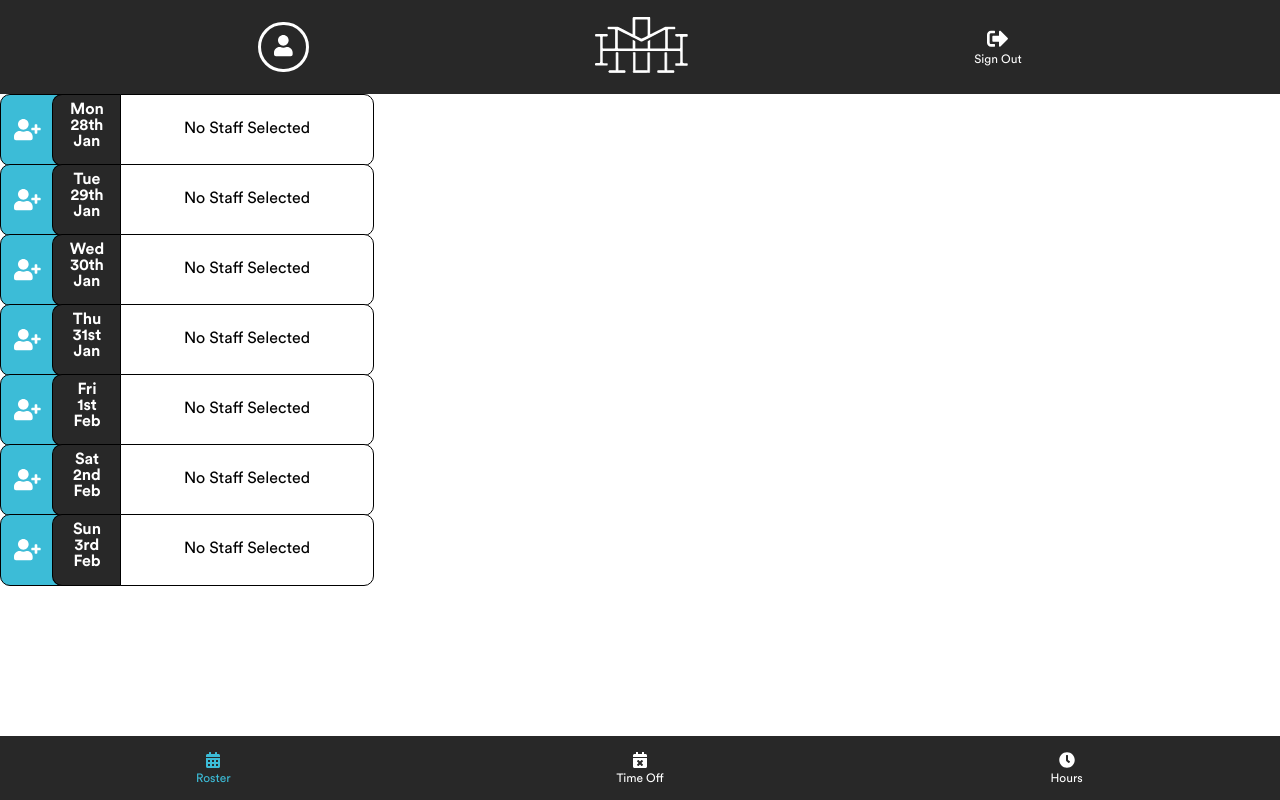
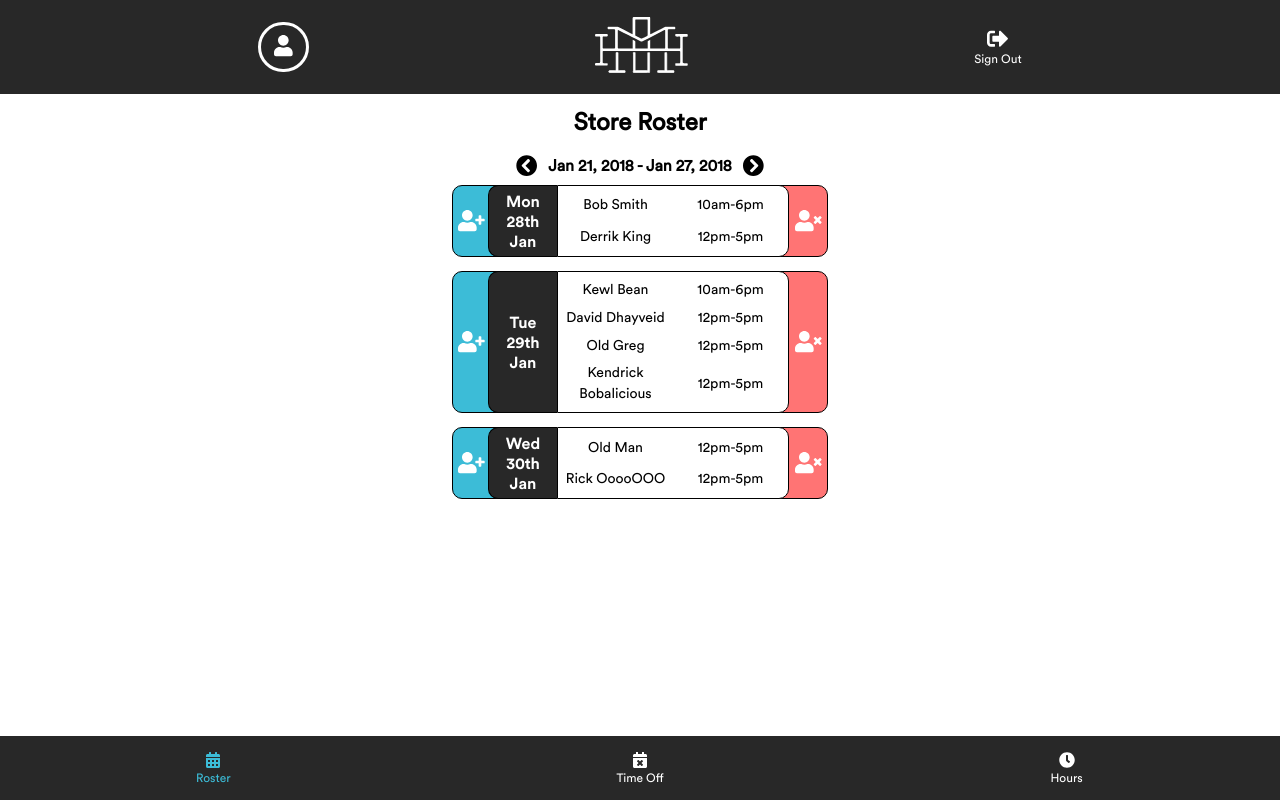
Before and after one commit to HoMieDevs/Homie-portal-frontend, a React (Create React App) app: page /roster in a window 1280 px wide. Built offline with nearby package versions, Linux system fonts and the light colour scheme.

Commit message:
styled roster page with dummy data in the state

```diff
--- a/src/App.js
+++ b/src/App.js
@@ -5,14 +5,14 @@ import Home from './Home'
 import Roster from './Roster'
 import { BrowserRouter, Route } from 'react-router-dom';
 import { library } from '@fortawesome/fontawesome-svg-core'
-import { faUser, faSignOutAlt, faCalendarAlt, faCalendarTimes,  faClock, faSync, faChevronUp, faUserPlus} from '@fortawesome/free-solid-svg-icons'
+import { faUser, faUserTimes, faSignOutAlt, faCalendarAlt, faCalendarTimes,  faClock, faSync, faChevronUp, faUserPlus, faChevronCircleRight, faChevronCircleLeft} from '@fortawesome/free-solid-svg-icons'
 import RosterAdmin from './RosterAdmin';
 import ReactSelect from './ReactSelect';
 import TimeOff from './TimeOff';
 import MyInfo from './MyInfo';
 import ReportHours from './ReportHours';
 
-library.add(faUser, faSignOutAlt, faCalendarAlt, faCalendarTimes, faClock, faSync, faChevronUp, faUserPlus );
+library.add(faUser, faUserTimes, faSignOutAlt, faCalendarAlt, faCalendarTimes, faClock, faSync, faChevronUp, faUserPlus, faChevronCircleRight, faChevronCircleLeft );
 
 class App extends Component {
   render() {
--- a/src/RosterAdmin.js
+++ b/src/RosterAdmin.js
@@ -6,13 +6,150 @@ import { FontAwesomeIcon } from '@fortawesome/react-fontawesome'
 axios.defaults.withCredentials = true;
 
 export default class RosterAdmin extends Component {
+  state={
+  week: [
+    {
+    dayID: 1,
+    date: "Mon 28th Jan",
+    location: "In Store",
+    staff: [
+      {
+        id: 1,
+        firstName: "Bob",
+        lastName: "Smith",
+        startTime: "10am",
+        endTime: "6pm"
+      },
+      {
+        id: 2,
+        firstName: "Derrik",
+        lastName: "King",
+        startTime: "12pm",
+        endTime: "5pm"
+      }
+    ]
+    },
+    {
+    dayID: 2,
+    date: "Tue 29th Jan",
+    location: "In Store",
+    staff: [
+      {
+        id: 3,
+        firstName: "Kewl",
+        lastName: "Bean",
+        startTime: "10am",
+        endTime: "6pm"
+      },
+      {
+        id: 4,
+        firstName: "David",
+        lastName: "Dhayveid",
+        startTime: "12pm",
+        endTime: "5pm"
+      },
+      {
+        id: 5,
+        firstName: "Old",
+        lastName: "Greg",
+        startTime: "12pm",
+        endTime: "5pm"
+      },
+      {
+        id: 5,
+        firstName: "Kendrick",
+        lastName: "Bobalicious",
+        startTime: "12pm",
+        endTime: "5pm"
+      }
+    ]
+    },
+    {
+    dayID: 3,
+    date: "Wed 30th Jan",
+    location: "In Store",
+    staff: [
+      {
+      id: 5,
+      firstName: "Old",
+      lastName: "Man",
+      startTime: "12pm",
+      endTime: "5pm"
+    },
+    {
+      id: 5,
+      firstName: "Rick",
+      lastName: "OoooOOO",
+      startTime: "12pm",
+      endTime: "5pm"
+    }
+    ]
+    },
+    // {
+    // dayID: 4,
+    // date: "Thu 31st Jan",
+    // location: "In Store",
+    // staff: [
+    // ]
+    // },
+    // {
+    // dayID: 5,
+    // date: "Fri 1st Feb",
+    // location: "In Store",
+    // staff: [
+    // ]
+    // },
+    // {
+    // dayID: 6,
+    // date: "Sat 2nd Feb",
+    // location: "In Store",
+    // staff: [
+    // ]
+    // },
+    // {
+    // dayID: 7,
+    // date: "Sun 3rd Feb",
+    // location: "In Store",
+    // staff: [
+    // ]
+    // },
+  ]
+  }
+
+  staffLength = () => {
+
+  }
 
   render() {
+    const roster = this.state
+    // console.log(roster.staff.length)
     return (
       <Fragment>
         <Navigation/>
+        <h2 className="storeHeading">Store Roster</h2>
+        {/* <h3>Office Roster</h3> */}
+        <div className="weekDateContainer">
+          <FontAwesomeIcon
+            className="chevronCircleLeft"
+            icon="chevron-circle-left"
+            size="lg"
+          />
+          <h4 className="weekDate">Jan 21, 2018 - Jan 27, 2018</h4>
+          <FontAwesomeIcon
+            className="chevronCircleRight"
+            icon="chevron-circle-right"
+            size="lg"
+          />
+        </div>
+
+
+{/* >>>>>>>>>>>>>>>>>>>> added staff >>>>>>>>>>> */}
+
           <div className="weekRoster">
-            <div className="dayContainer">
+
+              {roster.week.map(day => {
+                return day.staff.length === 0 ?
+                  <div className="emptyDayContainer">
                     <div className="addStaffBtn">
                       <FontAwesomeIcon
                         className="addUserIcon"
@@ -22,23 +159,16 @@ export default class RosterAdmin extends Component {
                       />
                     </div>
                     <div className="dateContainer">
-                <p className="rostDayName">
-                  Mon
-                </p>
-                <p className="rostDayNum">
-                  28th
-                </p>
-                <p className="rostMonth">
-                  Jan
-                </p>
+                      <p className="rostDayName">{day.date}</p>
                     </div>
-              <div className="staffContainer">
+                    <div className="emptyStaffContainer">
                       <p>
                         No Staff Selected
                       </p>
                     </div>
                   </div>
-            <div className="dayContainer">
+                :
+                  <div key={day.dayID} className="staffedDayContainer">
                   <div className="addStaffBtn">
                     <FontAwesomeIcon
                       className="addUserIcon"
@@ -48,153 +178,32 @@ export default class RosterAdmin extends Component {
                     />
                   </div>
                     <div className="dateContainer">
-                <p className="rostDayName">
-                  Tue
-                </p>
-                <p className="rostDayNum">
-                  29th
-                </p>
-                <p className="rostMonth">
-                  Jan
-                </p>
+                      <p className="rostDayName">{day.date}</p>
                     </div>
                     <div className="staffContainer">
-                <p>
-                  No Staff Selected
-                </p>
+                    {day.staff.map(s => {
+                      return (
+                        <Fragment>
+                          <p>{s.firstName} {s.lastName}</p>
+                          <p>{s.startTime}-{s.endTime}</p>
+                        </Fragment>
+                      )
+                    })}
                     </div>
-            </div>
-            <div className="dayContainer">
-              <div className="addStaffBtn">
+                  <div className="removeBtn">
                     <FontAwesomeIcon
-                  className="addUserIcon"
-                  icon="user-plus"
+                      className="removeUserIcon"
+                      icon="user-times"
                       color="#fff"
                       size="lg"
                     />
                   </div>
-              <div className="dateContainer">
-                <p className="rostDayName">
-                  Wed
-                </p>
-                <p className="rostDayNum">
-                  30th
-                </p>
-                <p className="rostMonth">
-                  Jan
-                </p>
                   </div>
-              <div className="staffContainer">
-                <p>
-                  No Staff Selected
-                </p>
+
+              })}
+
             </div>
-            </div>
-            <div className="dayContainer">
-              <div className="addStaffBtn">
-                <FontAwesomeIcon
-                  className="addUserIcon"
-                  icon="user-plus"
-                  color="#fff"
-                  size="lg"
-                />
-              </div>
-              <div className="dateContainer">
-                <p className="rostDayName">
-                  Thu
-                </p>
-                <p className="rostDayNum">
-                  31st
-                </p>
-                <p className="rostMonth">
-                  Jan
-                </p>
-              </div>
-              <div className="staffContainer">
-                <p>
-                  No Staff Selected
-                </p>
-              </div>
-            </div>
-            <div className="dayContainer">
-              <div className="addStaffBtn">
-                <FontAwesomeIcon
-                  className="addUserIcon"
-                  icon="user-plus"
-                  color="#fff"
-                  size="lg"
-                />
-              </div>
-              <div className="dateContainer">
-                <p className="rostDayName">
-                  Fri
-                </p>
-                <p className="rostDayNum">
-                  1st
-                </p>
-                <p className="rostMonth">
-                  Feb
-                </p>
-              </div>
-              <div className="staffContainer">
-                <p>
-                  No Staff Selected
-                </p>
-              </div>
-            </div>
-            <div className="dayContainer">
-              <div className="addStaffBtn">
-                <FontAwesomeIcon
-                  className="addUserIcon"
-                  icon="user-plus"
-                  color="#fff"
-                  size="lg"
-                />
-              </div>
-              <div className="dateContainer">
-                <p className="rostDayName">
-                  Sat
-                </p>
-                <p className="rostDayNum">
-                  2nd
-                </p>
-                <p className="rostMonth">
-                  Feb
-                </p>
-              </div>
-              <div className="staffContainer">
-                <p>
-                  No Staff Selected
-                </p>
-              </div>
-            </div>
-            <div className="dayContainer">
-              <div className="addStaffBtn">
-                <FontAwesomeIcon
-                  className="addUserIcon"
-                  icon="user-plus"
-                  color="#fff"
-                  size="lg"
-                />
-              </div>
-              <div className="dateContainer">
-                <p className="rostDayName">
-                  Sun
-                </p>
-                <p className="rostDayNum">
-                  3rd
-                </p>
-                <p className="rostMonth">
-                  Feb
-                </p>
-              </div>
-              <div className="staffContainer">
-                <p>
-                  No Staff Selected
-                </p>
-              </div>
-            </div>
-          </div>
+
       </Fragment>
     )
   }
--- a/src/css/RosterAdmin.css
+++ b/src/css/RosterAdmin.css
@@ -14,99 +14,183 @@
   font-style: normal;
 }
 
-.selectBox {
-  display: grid;
-  grid-template-columns: 2em auto 2em;
+.storeHeading {
+  padding-top:0.5em;
+  padding-bottom:0.8em;
 }
 
-.rosterSelect {
-  justify-self: center;
+.weekDateContainer {
+  width: 100%;
+  display: grid;
+  justify-content: center;
+  grid-template-columns:  repeat(3,auto);
+  margin-bottom: 0.5em;
+}
+
+.chevronCircleLeft {
+  grid-column-start: 1;
+  grid-column-end: 2;
+  padding-right: .5em;
+}
+.weekDate {
   grid-column-start: 2;
   grid-column-end: 3;
-  width: 200px;
-  font-family: 'Circular';
-  font-size: 18px;
+}
+.chevronCircleRight {
+  grid-column-start: 3;
+  grid-column-end: 4;
+  padding-left: .5em;
 }
 
-.dayContainer {
-  width: 22.75em;
-  height: 4.375em;
+.weekRoster {
   display: grid;
-  grid-template-columns: 3.25em 4.25em 15.75em;
-  grid-auto-rows: auto;
+  justify-content: center;
+}
+
+.staffedDayContainer {
+  border-radius: 10px;
+  display: grid;
+  min-height: 4.375em;
+  width: 23.5em;
+  grid-template-columns: 6.5625em 14.375em 2.5625em ;
+  grid-template-rows: 1fr;
+  margin-bottom: 1em;
 }
 
 .addStaffBtn {
+  z-index: -1;
+  height: 100%;
+  width: 4.625em;
   grid-column-start: 1;
   grid-column-end: 2;
+  grid-row-start: 1;
+  grid-row-end: 2;
   justify-self: start;
-  height: 4.375em;
-  display: grid;
-  grid-template-columns: 1fr .7fr;
   background-color: #3CBCD7;
   border-radius: 10px;
-  width: 4.625em;
-  margin-right: -2em;
   border: 1px solid #000;
+  display: grid;
 }
 
 .addUserIcon {
-  grid-column-start: 1;
-  grid-column-end: 2;
   align-self: center;
-  justify-self: center;
-  margin-left: .4em;
+  justify-self: start;
+  margin-left: 0.25em;
 }
 
 .dateContainer {
-  height: 4.375em;
-  grid-column-start: 2;
-  grid-column-end: 3;
-  justify-self: start;
+  height: 100%;
   background-color: #282828;
   width: 4.25em;
   border-radius: 10px 0 0px 10px;
   border: 1px solid #000;
   border-right: none;
-  z-index: 1;
+  grid-column-start: 1;
+  grid-column-end: 2;
+  grid-row-start: 1;
+  grid-row-end: 2;
+  justify-self: end;
+  display: grid;
+  grid-column: 2em;
+  grid-auto-rows: auto;
 }
 
-.dateContainer p {
-  line-height: 1em;
+.rostDayName {
+  text-align: center;
+  align-self: center;
+  justify-self: center;
+  width: 60px;
   font-size: 16px;
   font-family: 'Circular';
   color: #fff;
 }
 
-.rostDayName {
-  padding-top: .3em;
-}
-/* .rostDayNum {
-
-} */
-.rostMonth {
-  padding-bottom: .3em;
-}
-
 .staffContainer {
-  height: 4.375em;
-  grid-column-start: 3;
-  grid-column-end: 4;
-  justify-self: start;
-  display: flex;
-  justify-content: center;
-  align-items: center;
-  height: 4.375em;
+  height: 100%;
+  width: 14.375em;
   background-color: #fff;
-  width: 15.75em;
   border-radius: 0 10px 10px 0;
   border: 1px solid #000;
-  z-index: 2;
+  grid-column-start: 2;
+  grid-column-end: 3;
+  grid-row-start: 1;
+  display: grid;
+  grid-template-columns: 1fr 1fr ;
+  grid-auto-rows: auto;
+  grid-row-gap: 0.4em;
 }
 
 .staffContainer p {
-  font-family: 'Circular Book';
-  margin-bottom: 0.4em;
+  line-height: 1.5em;
+  font-size: 14px;
+}
+
+.staffContainer :first-child, .staffContainer :nth-child(2) {
+  padding-top: 0.5em
+}
+
+.staffContainer :last-child, .staffContainer :nth-last-child(2) {
+  padding-bottom: 0.5em
+}
+
+.staffContainer :nth-child(odd) {
+  grid-column-start: 1;
+  grid-column-end: 2;
+  align-self: center;
+}
+.staffContainer :nth-child(even) {
+  grid-column-start: 2;
+  grid-column-end: 3;
+  align-self: center;
+}
+
+.removeBtn {
+  z-index: -1;
+  height: 100%;
+  background-color: #FF7474;
+  border: 1px solid #000;
+  border-radius: 0px 10px 10px 0;
+  width: 4.625em;
+  grid-column-start: 3;
+  grid-column-end: 4;
+  grid-row-start: 1;
+  grid-row-end: 2;
+  justify-self: end;
+  display: grid;
+}
+
+.removeUserIcon {
+  align-self: center;
+  justify-self: end;
+  margin-right: 0.25em;
+}
+
+/* >>>>>>>>>>>>>>>>empty day css>>>>>>>>> */
+
+.emptyDayContainer {
+  width: 23.5em;
+  height: 4.375em;
+  display: grid;
+  grid-template-columns: 6.5625em 16.9375em;
+  grid-template-rows: 1fr;
+  border-radius: 10px;
+  margin-bottom: 1em;
+}
+
+.emptyStaffContainer {
+  height: 100%;
+  width: 16.9375em;
+  grid-column-start: 2;
+  grid-column-end: 3;
+  justify-self: start;
+  border-radius: 0 10px 10px 0;
+  border: 1px solid #000;
+  display: grid;
+}
+
+.emptyStaffContainer p {
+  text-align: center;
+  align-self: center;
+  justify-self: center;
   font-size: 16px;
-  color: #000;
 }
```
Also changed, not shown: src/RosterAdd.js (added, +135 -0 lines). Lines whose indentation alone changed are shown as unchanged.
